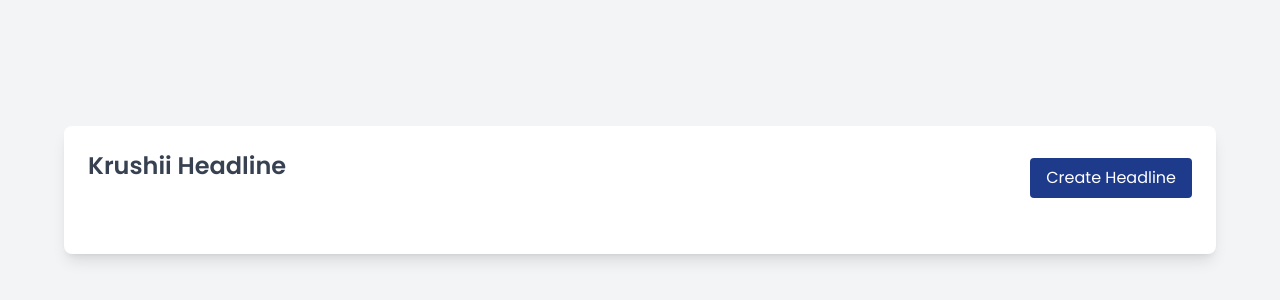
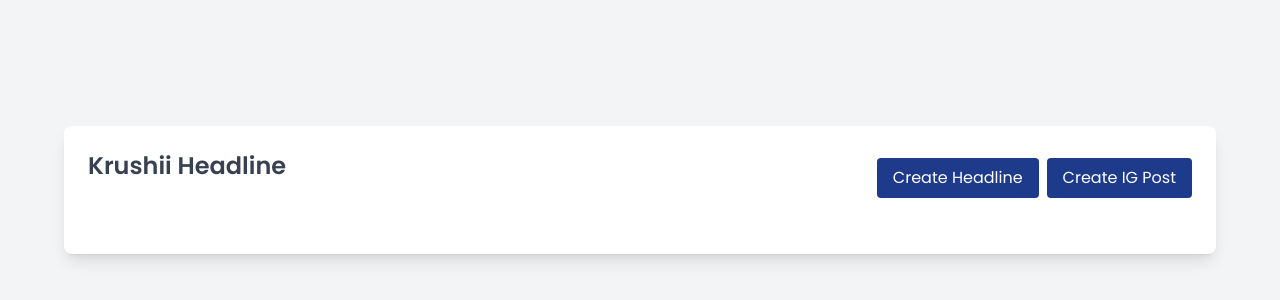
Before and after one commit to Nishantviroja/Krushii-Headline, a plain HTML site: page index.html in a window 1280 px wide. Shown: the part 210-510 px from the top of the page. Drawn offline with nearby package versions, Linux system fonts and the light colour scheme; no server answers; a web font is replaced by a local one.

Commit message:
Update index.html in add button for go insta page

```diff
--- a/index.html
+++ b/index.html
@@ -28,6 +28,9 @@
       <div class="flex gap-2">
         <button onclick="window.location.href='headline.html'" class="bg-blue-900 text-white px-4 py-2 rounded hover:bg-blue-800">
           Create Headline
+        </button>
+        <button onclick="window.location.href='insta.html'" class="bg-blue-900 text-white px-4 py-2 rounded hover:bg-blue-800">
+          Create IG Post
         </button>
       </div>
     </div>
```
